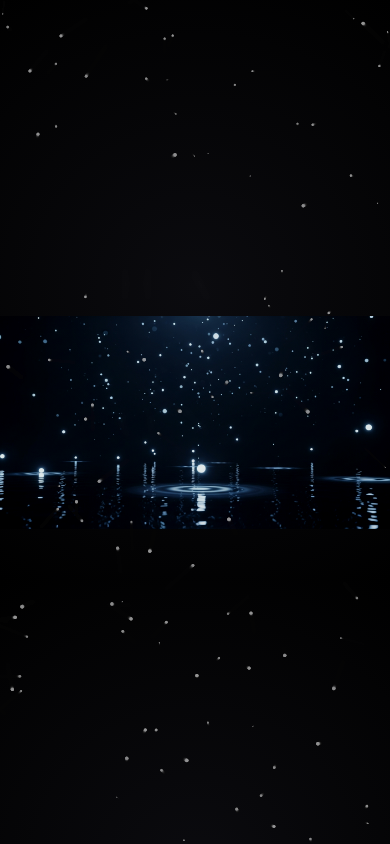
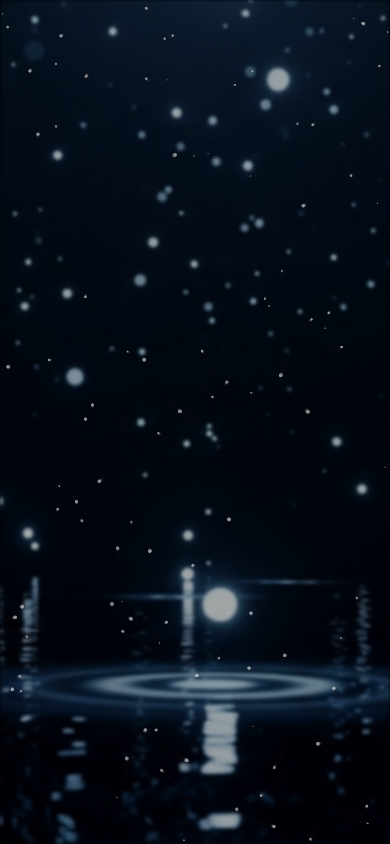
Before and after one commit to gushiyuu123-glitch/noah-project, a website: page index.html in a window 390 px wide. Drawn offline with nearby package versions, Linux system fonts and the light colour scheme; a web font is replaced by a local one.

Commit message:
test: deploy auto check

```diff
--- a/public/style/main.css
+++ b/public/style/main.css
@@ -231,17 +231,3 @@ canvas#noah-bg {
     100% { opacity: 1; top: 50%; left: 50%; transform: translate(-50%, -50%) scale(1); }
   }
 }
-/* ===============================
-   📱 SmartPhone Optimization
-   =============================== */
-@media (max-width: 768px) {
-
-  /* 背景トリミング防止 */
-  .bg-image,
-  .memory-bg,
-  .bg-lab {
-    background-position: center center !important;
-    background-size: contain !important; /* cover → contain */
-    filter: brightness(0.9) contrast(1.05);
-  }
-}
```
